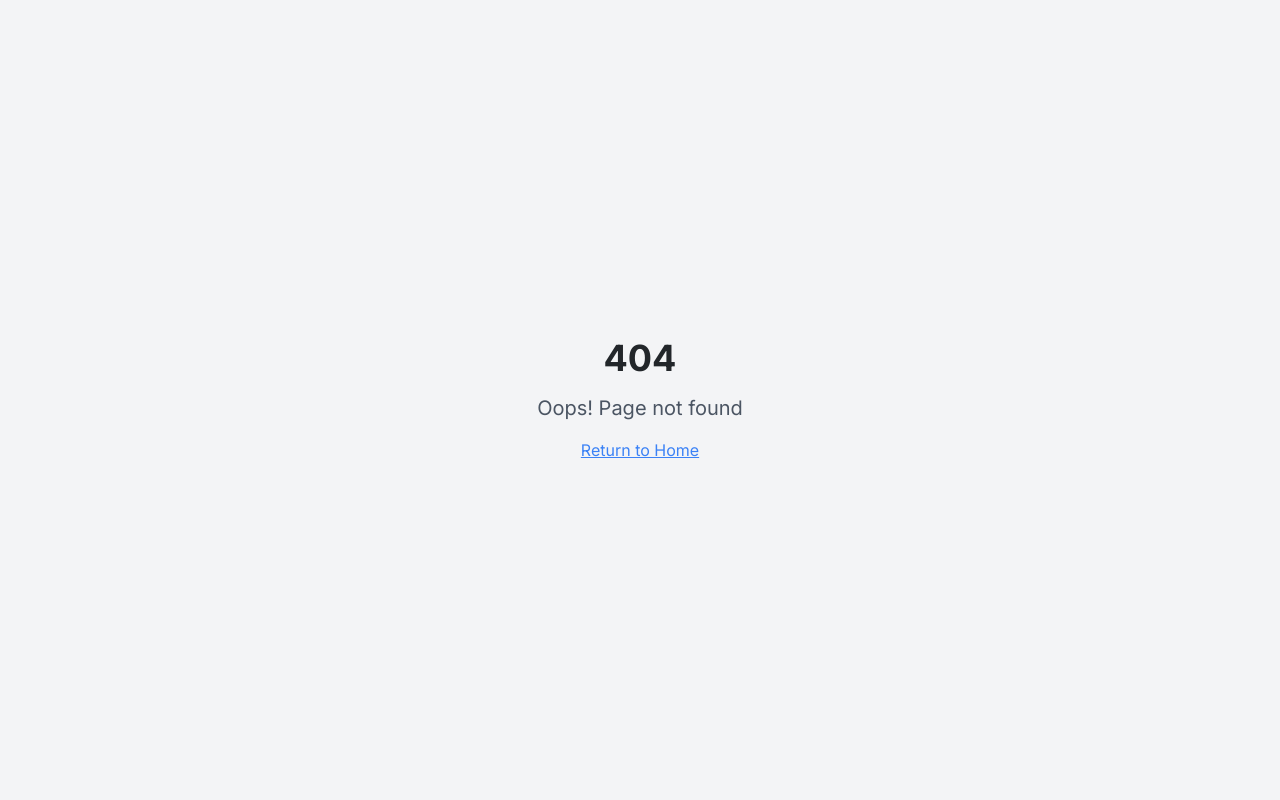
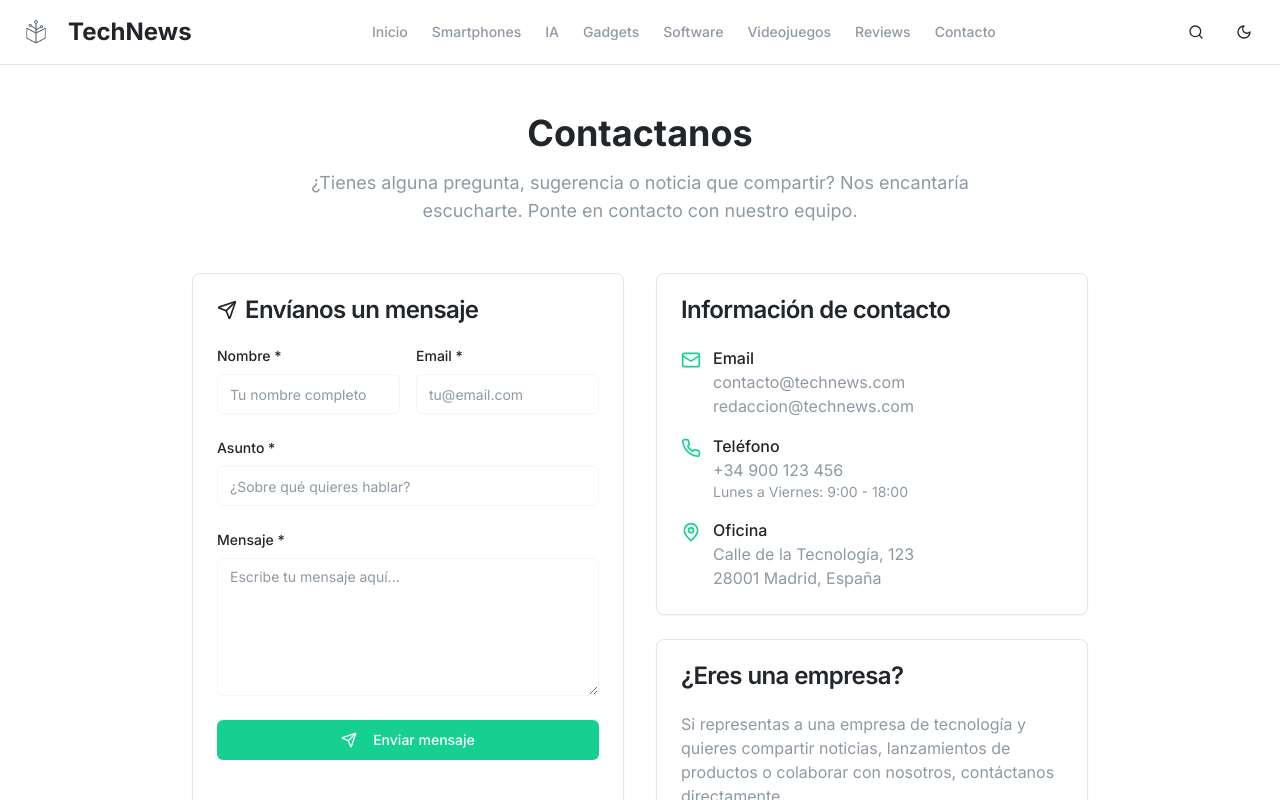
Before and after one commit to antoniogm82/news-horizon-online, a React (Vite) app: page /contacto in a window 1280 px wide. Before the commit this address had no page. Shown: the top 800 px of the page. Built offline with nearby package versions, Linux system fonts and the light colour scheme.

Commit message:
Refactor: Update color scheme and contact page
- Changed the primary color to #18cb96.
- Adjusted the featured image overlay in the slider to a transparent black.
- Modified the "Contacto" menu item to link to a contact page instead of treating it as a category.

```diff
--- a/src/App.tsx
+++ b/src/App.tsx
@@ -4,6 +4,7 @@ import { TooltipProvider } from "@/components/ui/tooltip";
 import { QueryClient, QueryClientProvider } from "@tanstack/react-query";
 import { BrowserRouter, Routes, Route } from "react-router-dom";
 import Index from "./pages/Index";
+import Contact from "./pages/Contact";
 import NotFound from "./pages/NotFound";
 
 const queryClient = new QueryClient();
@@ -16,6 +17,7 @@ const App = () => (
       <BrowserRouter>
         <Routes>
           <Route path="/" element={<Index />} />
+          <Route path="/contacto" element={<Contact />} />
           {/* ADD ALL CUSTOM ROUTES ABOVE THE CATCH-ALL "*" ROUTE */}
           <Route path="*" element={<NotFound />} />
         </Routes>
--- a/src/components/Header.tsx
+++ b/src/components/Header.tsx
@@ -2,6 +2,7 @@ import { useState, useEffect } from 'react';
 import { Search, Moon, Sun, Menu, X } from 'lucide-react';
 import { Button } from '@/components/ui/button';
 import { Input } from '@/components/ui/input';
+import { useNavigate } from 'react-router-dom';
 
 interface HeaderProps {
   onSearch: (query: string) => void;
@@ -14,6 +15,7 @@ const Header = ({ onSearch, onCategoryFilter, searchQuery, activeCategory }: Hea
   const [darkMode, setDarkMode] = useState(false);
   const [isMenuOpen, setIsMenuOpen] = useState(false);
   const [isSearchOpen, setIsSearchOpen] = useState(false);
+  const navigate = useNavigate();
 
   useEffect(() => {
     // Check for saved theme preference or default to light mode
@@ -33,14 +35,14 @@ const Header = ({ onSearch, onCategoryFilter, searchQuery, activeCategory }: Hea
   };
 
   const navItems = [
-    { name: 'Inicio', href: '/', category: 'all' },
-    { name: 'Smartphones', href: '/smartphones', category: 'smartphones' },
-    { name: 'IA', href: '/ia', category: 'ai' },
-    { name: 'Gadgets', href: '/gadgets', category: 'gadgets' },
-    { name: 'Software', href: '/software', category: 'software' },
-    { name: 'Videojuegos', href: '/videojuegos', category: 'videojuegos' },
-    { name: 'Reviews', href: '/reviews', category: 'reviews' },
-    { name: 'Contacto', href: '/contacto', category: 'contacto' },
+    { name: 'Inicio', href: '/', category: 'all', isCategory: true },
+    { name: 'Smartphones', href: '/smartphones', category: 'smartphones', isCategory: true },
+    { name: 'IA', href: '/ia', category: 'ai', isCategory: true },
+    { name: 'Gadgets', href: '/gadgets', category: 'gadgets', isCategory: true },
+    { name: 'Software', href: '/software', category: 'software', isCategory: true },
+    { name: 'Videojuegos', href: '/videojuegos', category: 'videojuegos', isCategory: true },
+    { name: 'Reviews', href: '/reviews', category: 'reviews', isCategory: true },
+    { name: 'Contacto', href: '/contacto', category: 'contacto', isCategory: false },
   ];
 
   const handleSearchSubmit = (e: React.FormEvent) => {
@@ -72,7 +74,13 @@ const Header = ({ onSearch, onCategoryFilter, searchQuery, activeCategory }: Hea
             {navItems.map((item) => (
               <button
                 key={item.name}
-                onClick={() => onCategoryFilter(item.category)}
+                onClick={() => {
+                  if (item.isCategory) {
+                    onCategoryFilter(item.category);
+                  } else {
+                    navigate(item.href);
+                  }
+                }}
                 className={`text-sm font-medium transition-colors hover:text-primary ${
                   activeCategory === item.category
                     ? 'text-primary'
@@ -178,7 +186,11 @@ const Header = ({ onSearch, onCategoryFilter, searchQuery, activeCategory }: Hea
                 <button
                   key={item.name}
                   onClick={() => {
-                    onCategoryFilter(item.category);
+                    if (item.isCategory) {
+                      onCategoryFilter(item.category);
+                    } else {
+                      navigate(item.href);
+                    }
                     setIsMenuOpen(false);
                   }}
                   className={`text-left px-2 py-2 text-sm font-medium transition-colors hover:text-primary ${
--- a/src/index.css
+++ b/src/index.css
@@ -17,11 +17,11 @@ All colors MUST be HSL.
     --popover: 0 0% 100%;
     --popover-foreground: 210 11% 15%;
 
-    /* Primary blue - main brand color */
-    --primary: 214 100% 50%;
+    /* Primary green - main brand color */
+    --primary: 160 81% 45%;
     --primary-foreground: 0 0% 100%;
-    --primary-light: 214 100% 95%;
-    --primary-dark: 214 100% 40%;
+    --primary-light: 160 81% 95%;
+    --primary-dark: 160 81% 35%;
 
     /* Secondary colors */
     --secondary: 210 20% 96%;
@@ -39,7 +39,7 @@ All colors MUST be HSL.
 
     --border: 210 20% 90%;
     --input: 210 20% 96%;
-    --ring: 214 100% 50%;
+    --ring: 160 81% 45%;
 
     /* Tech news specific colors */
     --tech-orange: 25 100% 50%;
@@ -48,8 +48,8 @@ All colors MUST be HSL.
     --tech-red: 0 100% 50%;
 
     /* Gradients */
-    --gradient-primary: linear-gradient(135deg, hsl(214 100% 50%), hsl(214 100% 60%));
-    --gradient-hero: linear-gradient(135deg, hsl(214 100% 50% / 0.9), hsl(210 11% 15% / 0.9));
+    --gradient-primary: linear-gradient(135deg, hsl(160 81% 45%), hsl(160 81% 55%));
+    --gradient-hero: linear-gradient(135deg, hsl(0 0% 0% / 0.3), hsl(0 0% 0% / 0.6));
     --gradient-card: linear-gradient(135deg, hsl(0 0% 100%), hsl(210 20% 98%));
 
     /* Shadows */
@@ -57,7 +57,7 @@ All colors MUST be HSL.
     --shadow-md: 0 4px 6px -1px hsl(210 11% 15% / 0.1);
     --shadow-lg: 0 10px 15px -3px hsl(210 11% 15% / 0.1);
     --shadow-xl: 0 20px 25px -5px hsl(210 11% 15% / 0.1);
-    --shadow-primary: 0 10px 30px -10px hsl(214 100% 50% / 0.3);
+    --shadow-primary: 0 10px 30px -10px hsl(160 81% 45% / 0.3);
 
     /* Animations */
     --transition-fast: all 0.15s ease-out;
@@ -93,10 +93,10 @@ All colors MUST be HSL.
     --popover: 210 11% 10%;
     --popover-foreground: 210 20% 95%;
 
-    --primary: 214 100% 55%;
+    --primary: 160 81% 50%;
     --primary-foreground: 0 0% 100%;
-    --primary-light: 214 100% 15%;
-    --primary-dark: 214 100% 45%;
+    --primary-light: 160 81% 15%;
+    --primary-dark: 160 81% 40%;
 
     --secondary: 210 11% 15%;
     --secondary-foreground: 210 20% 95%;
@@ -113,7 +113,7 @@ All colors MUST be HSL.
 
     --border: 210 11% 20%;
     --input: 210 11% 15%;
-    --ring: 214 100% 55%;
+    --ring: 160 81% 50%;
 
     /* Tech news specific colors for dark mode */
     --tech-orange: 25 100% 55%;
@@ -122,8 +122,8 @@ All colors MUST be HSL.
     --tech-red: 0 100% 55%;
 
     /* Dark gradients */
-    --gradient-primary: linear-gradient(135deg, hsl(214 100% 55%), hsl(214 100% 65%));
-    --gradient-hero: linear-gradient(135deg, hsl(214 100% 55% / 0.9), hsl(210 11% 8% / 0.9));
+    --gradient-primary: linear-gradient(135deg, hsl(160 81% 50%), hsl(160 81% 60%));
+    --gradient-hero: linear-gradient(135deg, hsl(0 0% 0% / 0.4), hsl(0 0% 0% / 0.7));
     --gradient-card: linear-gradient(135deg, hsl(210 11% 10%), hsl(210 11% 12%));
 
     /* Dark shadows */
@@ -131,7 +131,7 @@ All colors MUST be HSL.
     --shadow-md: 0 4px 6px -1px hsl(0 0% 0% / 0.3);
     --shadow-lg: 0 10px 15px -3px hsl(0 0% 0% / 0.3);
     --shadow-xl: 0 20px 25px -5px hsl(0 0% 0% / 0.3);
-    --shadow-primary: 0 10px 30px -10px hsl(214 100% 55% / 0.4);
+    --shadow-primary: 0 10px 30px -10px hsl(160 81% 50% / 0.4);
     --sidebar-background: 240 5.9% 10%;
     --sidebar-foreground: 240 4.8% 95.9%;
     --sidebar-primary: 224.3 76.3% 48%;
--- /dev/null
+++ b/src/pages/Contact.tsx
@@ -0,0 +1,211 @@
+import { useState } from 'react';
+import { Mail, Phone, MapPin, Send } from 'lucide-react';
+import { Button } from '@/components/ui/button';
+import { Input } from '@/components/ui/input';
+import { Textarea } from '@/components/ui/textarea';
+import { Card, CardContent, CardHeader, CardTitle } from '@/components/ui/card';
+import { useToast } from '@/hooks/use-toast';
+import Header from '@/components/Header';
+import Footer from '@/components/Footer';
+
+const Contact = () => {
+  const [formData, setFormData] = useState({
+    name: '',
+    email: '',
+    subject: '',
+    message: ''
+  });
+  const { toast } = useToast();
+
+  const handleInputChange = (e: React.ChangeEvent<HTMLInputElement | HTMLTextAreaElement>) => {
+    const { name, value } = e.target;
+    setFormData(prev => ({
+      ...prev,
+      [name]: value
+    }));
+  };
+
+  const handleSubmit = (e: React.FormEvent) => {
+    e.preventDefault();
+
+    // Simulate form submission
+    toast({
+      title: "Mensaje enviado",
+      description: "Gracias por contactarnos. Te responderemos pronto.",
+    });
+
+    // Reset form
+    setFormData({
+      name: '',
+      email: '',
+      subject: '',
+      message: ''
+    });
+  };
+
+  return (
+    <div className="min-h-screen bg-background">
+      <Header
+        onSearch={() => {}}
+        onCategoryFilter={() => {}}
+        searchQuery=""
+        activeCategory=""
+      />
+
+      <main className="container mx-auto px-4 py-12">
+        <div className="max-w-4xl mx-auto">
+          {/* Header */}
+          <div className="text-center mb-12">
+            <h1 className="text-4xl font-bold text-foreground mb-4">
+              Contactanos
+            </h1>
+            <p className="text-lg text-muted-foreground max-w-2xl mx-auto">
+              ¿Tienes alguna pregunta, sugerencia o noticia que compartir?
+              Nos encantaría escucharte. Ponte en contacto con nuestro equipo.
+            </p>
+          </div>
+
+          <div className="grid md:grid-cols-2 gap-8">
+            {/* Contact Form */}
+            <Card>
+              <CardHeader>
+                <CardTitle className="flex items-center space-x-2">
+                  <Send className="h-5 w-5" />
+                  <span>Envíanos un mensaje</span>
+                </CardTitle>
+              </CardHeader>
+              <CardContent>
+                <form onSubmit={handleSubmit} className="space-y-6">
+                  <div className="grid grid-cols-1 md:grid-cols-2 gap-4">
+                    <div>
+                      <label htmlFor="name" className="block text-sm font-medium text-foreground mb-2">
+                        Nombre *
+                      </label>
+                      <Input
+                        id="name"
+                        name="name"
+                        type="text"
+                        required
+                        value={formData.name}
+                        onChange={handleInputChange}
+                        placeholder="Tu nombre completo"
+                      />
+                    </div>
+                    <div>
+                      <label htmlFor="email" className="block text-sm font-medium text-foreground mb-2">
+                        Email *
+                      </label>
+                      <Input
+                        id="email"
+                        name="email"
+                        type="email"
+                        required
+                        value={formData.email}
+                        onChange={handleInputChange}
+                        placeholder="tu@email.com"
+                      />
+                    </div>
+                  </div>
+
+                  <div>
+                    <label htmlFor="subject" className="block text-sm font-medium text-foreground mb-2">
+                      Asunto *
+                    </label>
+                    <Input
+                      id="subject"
+                      name="subject"
+                      type="text"
+                      required
+                      value={formData.subject}
+                      onChange={handleInputChange}
+                      placeholder="¿Sobre qué quieres hablar?"
+                    />
+                  </div>
+
+                  <div>
+                    <label htmlFor="message" className="block text-sm font-medium text-foreground mb-2">
+                      Mensaje *
+                    </label>
+                    <Textarea
+                      id="message"
+                      name="message"
+                      rows={6}
+                      required
+                      value={formData.message}
+                      onChange={handleInputChange}
+                      placeholder="Escribe tu mensaje aquí..."
+                    />
+                  </div>
+
+                  <Button type="submit" className="w-full">
+                    <Send className="h-4 w-4 mr-2" />
+                    Enviar mensaje
+                  </Button>
+                </form>
+              </CardContent>
+            </Card>
+
+            {/* Contact Information */}
+            <div className="space-y-6">
+              <Card>
+                <CardHeader>
+                  <CardTitle>Información de contacto</CardTitle>
+                </CardHeader>
+                <CardContent className="space-y-4">
+                  <div className="flex items-start space-x-3">
+                    <Mail className="h-5 w-5 text-primary mt-1" />
+                    <div>
+                      <h3 className="font-medium text-foreground">Email</h3>
+                      <p className="text-muted-foreground">contacto@technews.com</p>
+                      <p className="text-muted-foreground">redaccion@technews.com</p>
+                    </div>
+                  </div>
+
+                  <div className="flex items-start space-x-3">
+                    <Phone className="h-5 w-5 text-primary mt-1" />
+                    <div>
+                      <h3 className="font-medium text-foreground">Teléfono</h3>
+                      <p className="text-muted-foreground">+34 900 123 456</p>
+                      <p className="text-sm text-muted-foreground">Lunes a Viernes: 9:00 - 18:00</p>
+                    </div>
+                  </div>
+
+                  <div className="flex items-start space-x-3">
+                    <MapPin className="h-5 w-5 text-primary mt-1" />
+                    <div>
+                      <h3 className="font-medium text-foreground">Oficina</h3>
+                      <p className="text-muted-foreground">
+                        Calle de la Tecnología, 123<br />
+                        28001 Madrid, España
+                      </p>
+                    </div>
+                  </div>
+                </CardContent>
+              </Card>
+
+              <Card>
+                <CardHeader>
+                  <CardTitle>¿Eres una empresa?</CardTitle>
+                </CardHeader>
+                <CardContent>
+                  <p className="text-muted-foreground mb-4">
+                    Si representas a una empresa de tecnología y quieres compartir noticias,
+                    lanzamientos de productos o colaborar con nosotros, contáctanos directamente.
+                  </p>
+                  <Button variant="outline" className="w-full">
+                    <Mail className="h-4 w-4 mr-2" />
+                    partnerships@technews.com
+                  </Button>
+                </CardContent>
+              </Card>
+            </div>
+          </div>
+        </div>
+      </main>
+
+      <Footer />
+    </div>
+  );
+};
+
+export default Contact;
```
